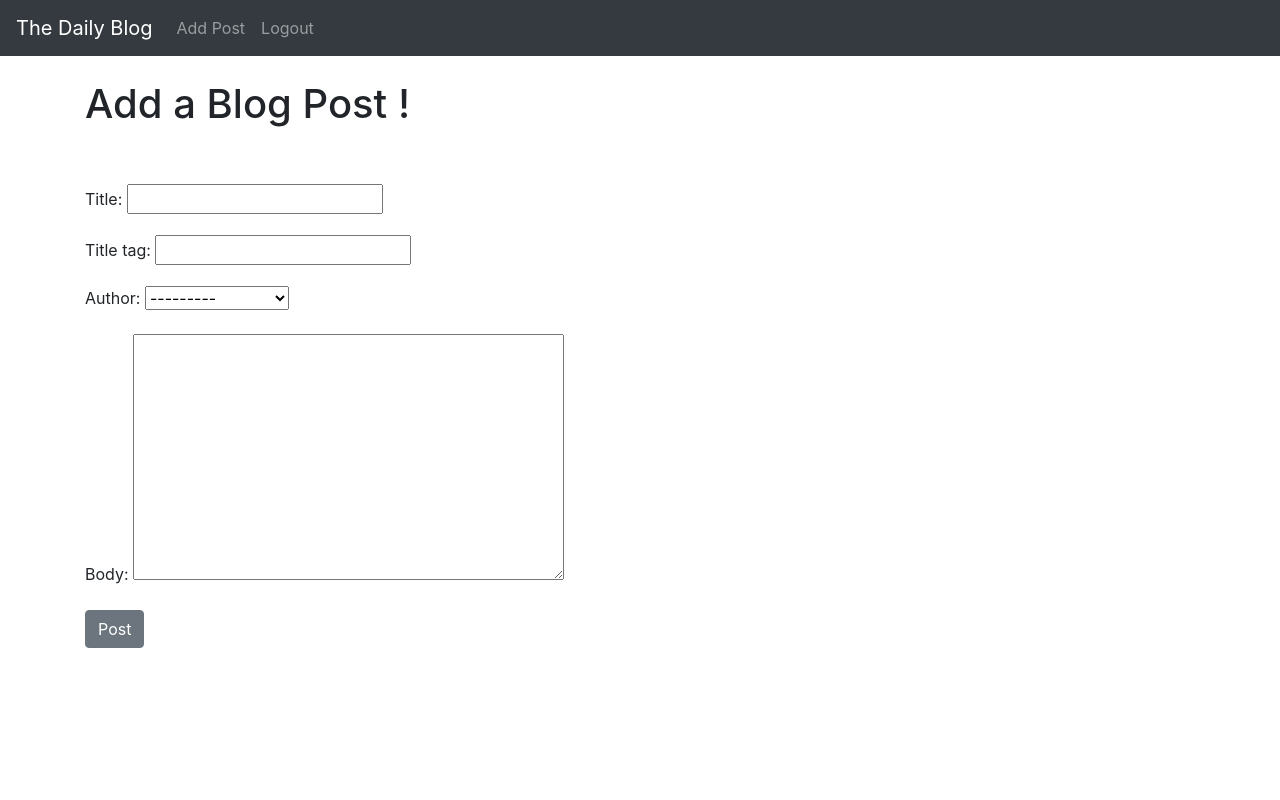
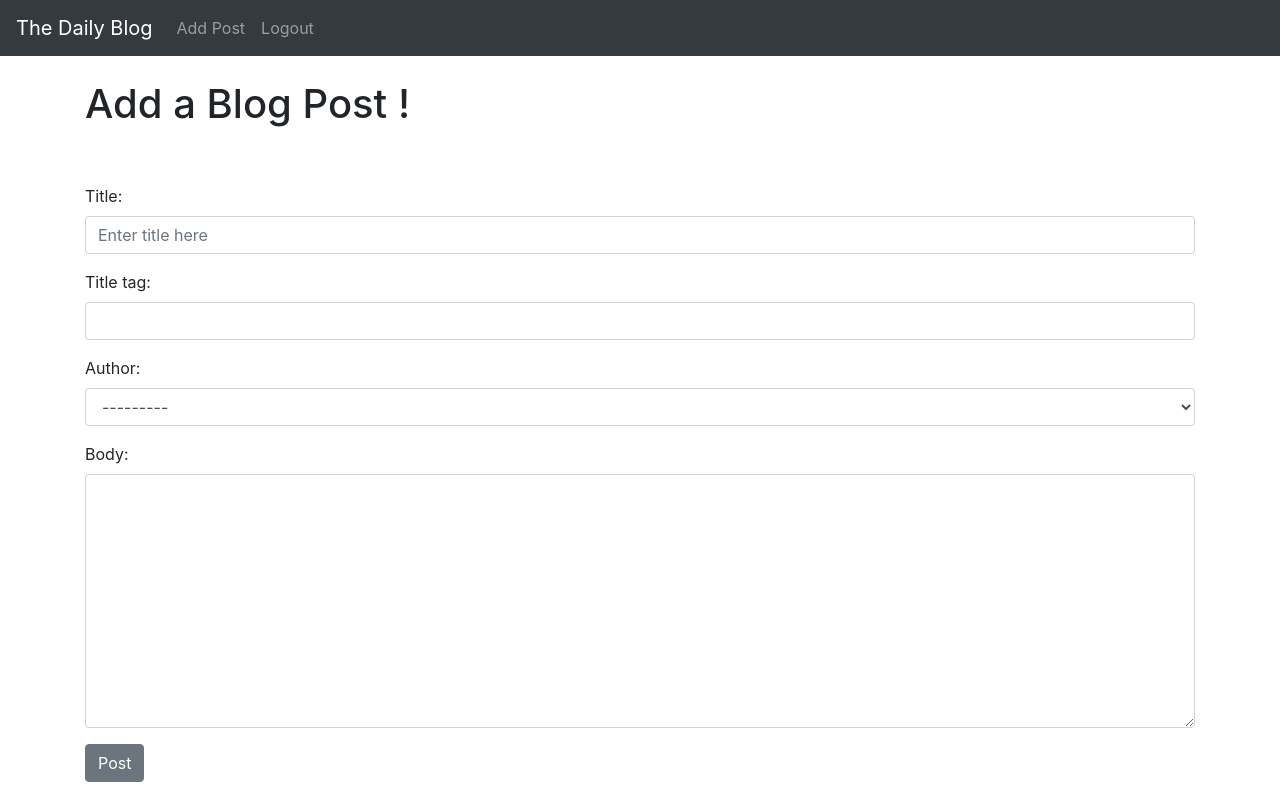
Before and after one commit to AkshitKushwaha/Blog-using-django, a Django app: page /add_post/ in a window 1280 px wide. Run offline with Django 3.2, Linux system fonts and the light colour scheme; a user stored in the database is signed in; data comes from the database, SQL or seed files in the repository; both versions use the stored data as it was after the commit.

Commit message:
STyled forms using bootstrap and django forms

```diff
--- a/theblog/admin.py
+++ b/theblog/admin.py
@@ -1,5 +1,6 @@
 from django.contrib import admin
-from .models import Post
+from .models import Post, Category
 # Register your models here.
 
 admin.site.register(Post)
+admin.site.register(Category)
--- /dev/null
+++ b/theblog/forms.py
@@ -0,0 +1,16 @@
+from django import forms
+from .models import Post
+
+class PostForm(forms.ModelForm):
+    class Meta:
+        model = Post
+        fields = ('title', 'title_tag', 'author', 'body')
+
+        widgets = {
+            'title': forms.TextInput(attrs={'class': 'form-control', 'placeholder': 'Enter title here'}),
+            'title_tag': forms.TextInput(attrs={'class': 'form-control'}),
+            'author': forms.Select(attrs={'class': 'form-control'}),
+            #'author': forms.Select(attrs={'class': 'form-control'}),
+            #'category': forms.Select(choices=[('coding', 'coding'), ('sports', 'sports'), ('entertainment', 'entertainment')], attrs={'class': 'form-control'}),
+            'body': forms.Textarea(attrs={'class': 'form-control'}),
+        }
--- a/theblog/models.py
+++ b/theblog/models.py
@@ -3,6 +3,16 @@
 from django.urls import reverse
 from datetime import datetime, date
 # Create your models here.
+
+class Category(models.Model):
+    name = models.CharField(max_length=255)
+
+    def __str__(self):
+        return self.name
+
+    def get_absolute_url(self):
+        #return reverse('article-detail', args=(str(self.id)))
+        return reverse('home')
 
 class Post(models.Model):
     title = models.CharField(max_length=255)
@@ -10,6 +20,7 @@
     author = models.ForeignKey(User, on_delete=models.CASCADE)
     body = models.TextField()
     post_date = models.DateField(auto_now_add=True)
+    category = models.CharField(max_length=255, default='coding')
 
     def __str__(self):
         return self.title + '  |  ' + str(self.author)
--- a/theblog/templates/add_post.html
+++ b/theblog/templates/add_post.html
@@ -8,11 +8,14 @@
 
     <h1>Add a Blog Post !</h1>
     </br></br>
-    <form method="POST">
-        {% csrf_token %}
-        {{ form.as_p }}
-        <button class="btn btn-secondary">Post</button>
-    </form>
+
+    <div class="form-group">
+        <form method="POST">
+            {% csrf_token %}
+            {{ form.as_p }}
+            <button class="btn btn-secondary">Post</button>
+        </form>
+    </div>
 
 {% else %}
 
--- a/theblog/views.py
+++ b/theblog/views.py
@@ -1,6 +1,7 @@
 from django.shortcuts import render
 from django.views.generic import ListView, DetailView, CreateView, UpdateView, DeleteView
 from .models import Post
+from .forms import PostForm
 from django.urls import reverse_lazy
 
 # Create your views here.
@@ -22,8 +23,9 @@
 
 class AddPostView(CreateView):
     model = Post
+    form_class = PostForm
     template_name = 'add_post.html'
-    fields = '__all__'
+    #fields = '__all__'
     #fields = ('title', 'body')
 
 class UpdatePostView(UpdateView):
```
Also changed, not shown: db.sqlite3, theblog/migrations/0005_auto_20230629_1302.py (added).
